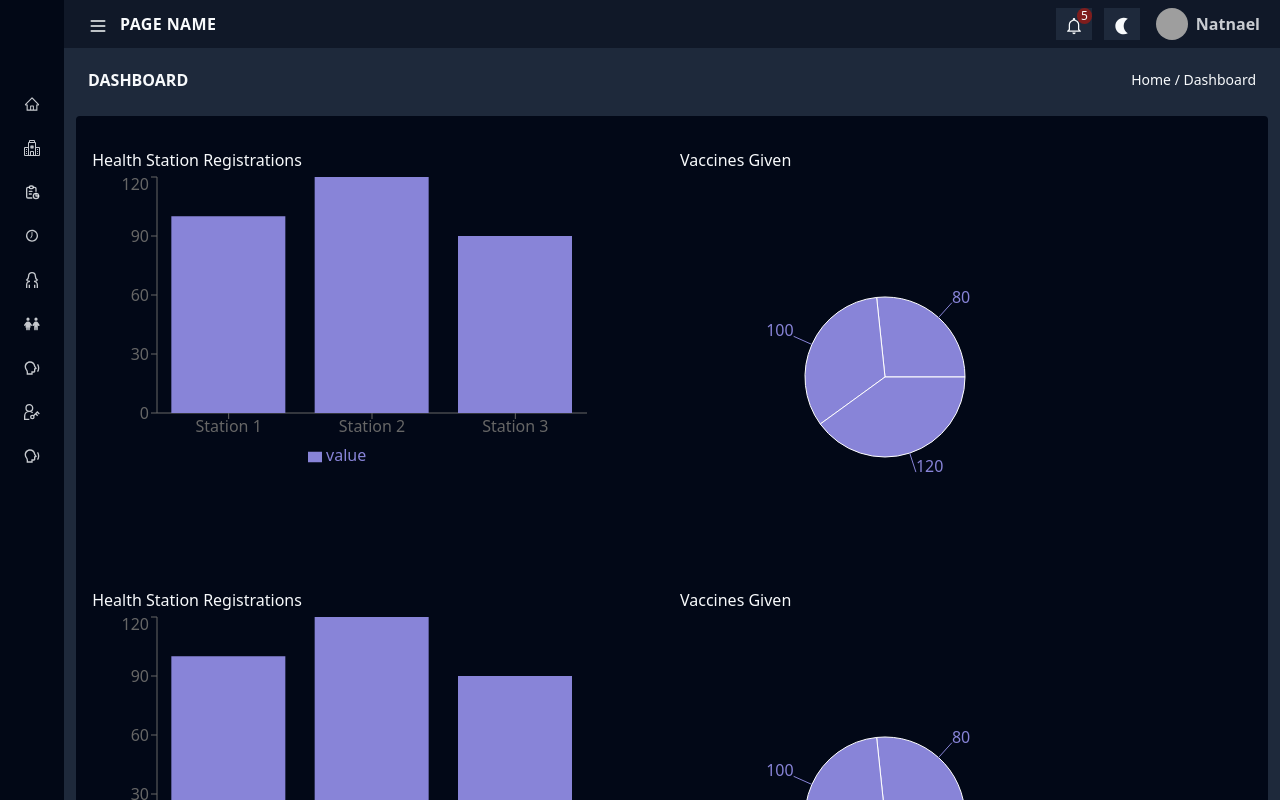
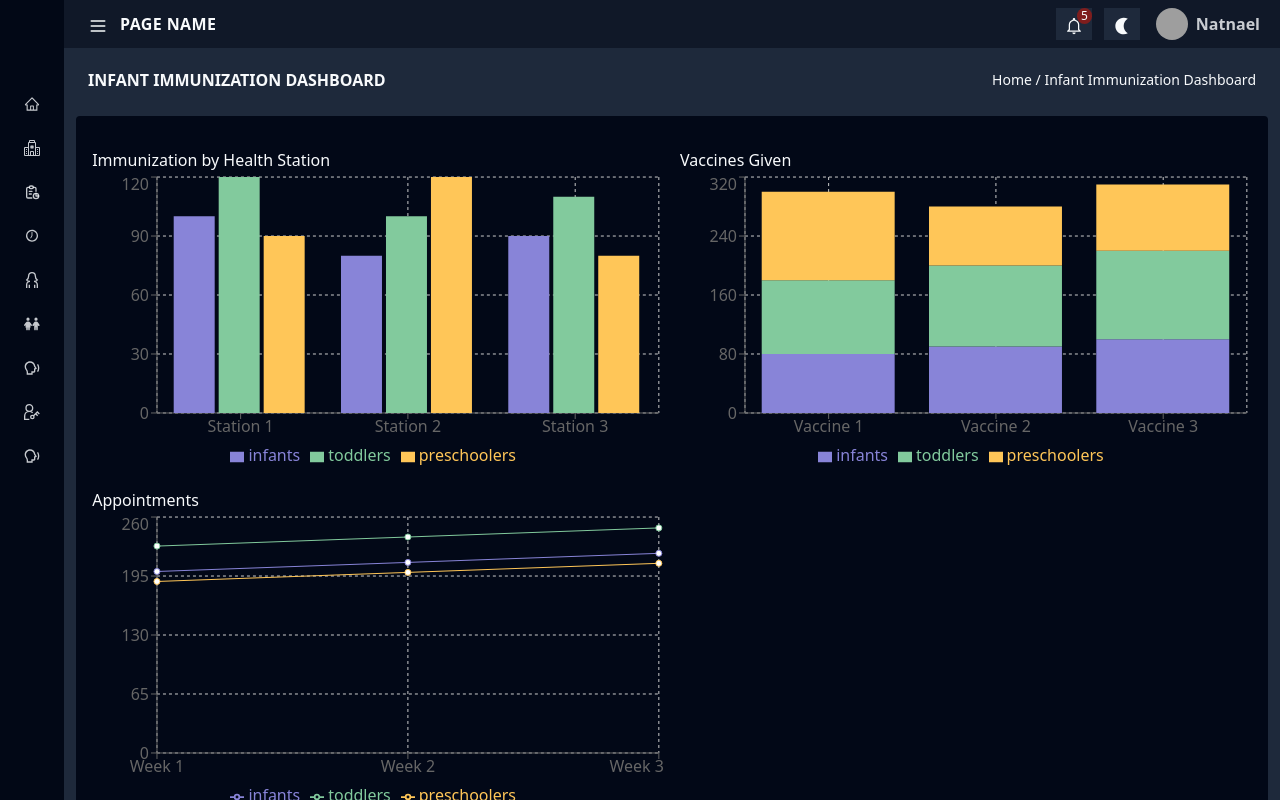
Before and after one commit to Final-Project-SE/infant-immunization-dashboard, a React (Vite) app: page /dashboard in a window 1280 px wide. Built offline with nearby package versions, Linux system fonts and the light colour scheme; grey boxes are pictures that could not be loaded.

Commit message:
Updated Dashboard component with new data and charts

```diff
--- a/src/pages/dashboard.tsx
+++ b/src/pages/dashboard.tsx
@@ -1,59 +1,76 @@
 import PageHeader from "@/components/header/page-header";
-import { BarChart, Bar, XAxis, YAxis, Tooltip, Legend, PieChart, Pie, } from 'recharts';
+import { BarChart, Bar, XAxis, YAxis, Tooltip, Legend, LineChart, Line,CartesianGrid,ResponsiveContainer  } from 'recharts';
 
 function Dashboard() {
   // Sample data
-  const healthStationRegistrations = [
-    { name: 'Station 1', value: 100 },
-    { name: 'Station 2', value: 120 },
-    { name: 'Station 3', value: 90 }
+  const immunizationByStation = [
+    { name: 'Station 1', infants: 100, toddlers: 120, preschoolers: 90 },
+    { name: 'Station 2', infants: 80, toddlers: 100, preschoolers: 120 },
+    { name: 'Station 3', infants: 90, toddlers: 110, preschoolers: 80 }
   ];
   const vaccinesGiven = [
-    { name: 'Vaccine 1', value: 80 },
-    { name: 'Vaccine 2', value: 100 },
-    { name: 'Vaccine 3', value: 120 }
+    { name: 'Vaccine 1', infants: 80, toddlers: 100, preschoolers: 120 },
+    { name: 'Vaccine 2', infants: 90, toddlers: 110, preschoolers: 80 },
+    { name: 'Vaccine 3', infants: 100, toddlers: 120, preschoolers: 90 }
+  ];
+  const appointments = [
+    { name: 'Week 1', infants: 200, toddlers: 228, preschoolers: 189 },
+    { name: 'Week 2', infants: 210, toddlers: 238, preschoolers: 199 },
+    { name: 'Week 3', infants: 220, toddlers: 248, preschoolers: 209 }
   ];
 
   return (
+
     <div className="mx-auto w-full bg-muted rounded mt-1 pb-4">
-      <PageHeader pageName="Dashboard" />
+      <PageHeader pageName="Infant Immunization Dashboard" />
       <div className="mx-auto w-[98%] h-fit bg-card rounded overflow-auto mt-2 py-4 px-4 relative">
         <div className="grid grid-cols-1 md:grid-cols-2 gap-4">
           <div className="mt-4">
-            <h2>Health Station Registrations</h2>
-            <BarChart width={500} height={300} data={healthStationRegistrations}>
+            <h2>Immunization by Health Station</h2>
+            <ResponsiveContainer width="100%" height={300}>
+              <BarChart data={immunizationByStation}>
+                <CartesianGrid strokeDasharray="3 3" />
                 <XAxis dataKey="name" />
                 <YAxis />
                 <Tooltip />
                 <Legend />
-              <Bar dataKey="value" fill="#8884d8" />
+                <Bar dataKey="infants" fill="#8884d8" />
+                <Bar dataKey="toddlers" fill="#82ca9d" />
+                <Bar dataKey="preschoolers" fill="#ffc658" />
               </BarChart>
+            </ResponsiveContainer>
           </div>
           <div className="mt-4">
   <h2>Vaccines Given</h2>
-            <PieChart width={400} height={400}>
-              <Pie dataKey="value" isAnimationActive={false} data={vaccinesGiven} cx={200} cy={200} outerRadius={80} fill="#8884d8" label />
+  <ResponsiveContainer width="100%" height={300}>
+    <BarChart data={vaccinesGiven}>
+      <CartesianGrid strokeDasharray="3 3" />
+      <XAxis dataKey="name" />
+      <YAxis />
       <Tooltip />
-            </PieChart>
+      <Legend />
+      <Bar dataKey="infants" stackId="a" fill="#8884d8" />
+      <Bar dataKey="toddlers" stackId="a" fill="#82ca9d" />
+      <Bar dataKey="preschoolers" stackId="a" fill="#ffc658" />
+    </BarChart>
+  </ResponsiveContainer>
 </div>
         </div>
         <div className="grid grid-cols-1 md:grid-cols-2 gap-4">
           <div className="mt-4">
-            <h2>Health Station Registrations</h2>
-            <BarChart width={500} height={300} data={healthStationRegistrations}>
+            <h2>Appointments</h2>
+            <ResponsiveContainer width="100%" height={300}>
+              <LineChart data={appointments}>
+                <CartesianGrid strokeDasharray="3 3" />
                 <XAxis dataKey="name" />
                 <YAxis />
                 <Tooltip />
                 <Legend />
-              <Bar dataKey="value" fill="#8884d8" />
-            </BarChart>
-          </div>
-          <div className="mt-4">
-            <h2>Vaccines Given</h2>
-            <PieChart width={400} height={400}>
-              <Pie dataKey="value" isAnimationActive={false} data={vaccinesGiven} cx={200} cy={200} outerRadius={80} fill="#8884d8" label />
-              <Tooltip />
-            </PieChart>
+                <Line type="monotone" dataKey="infants" stroke="#8884d8" />
+                <Line type="monotone" dataKey="toddlers" stroke="#82ca9d" />
+                <Line type="monotone" dataKey="preschoolers" stroke="#ffc658" />
+              </LineChart>
+            </ResponsiveContainer>
           </div>
         </div>
       </div>
@@ -61,4 +78,6 @@ function Dashboard() {
   );
 }
 
+
+
 export default Dashboard;
```
Lines whose indentation alone changed are shown as unchanged.
